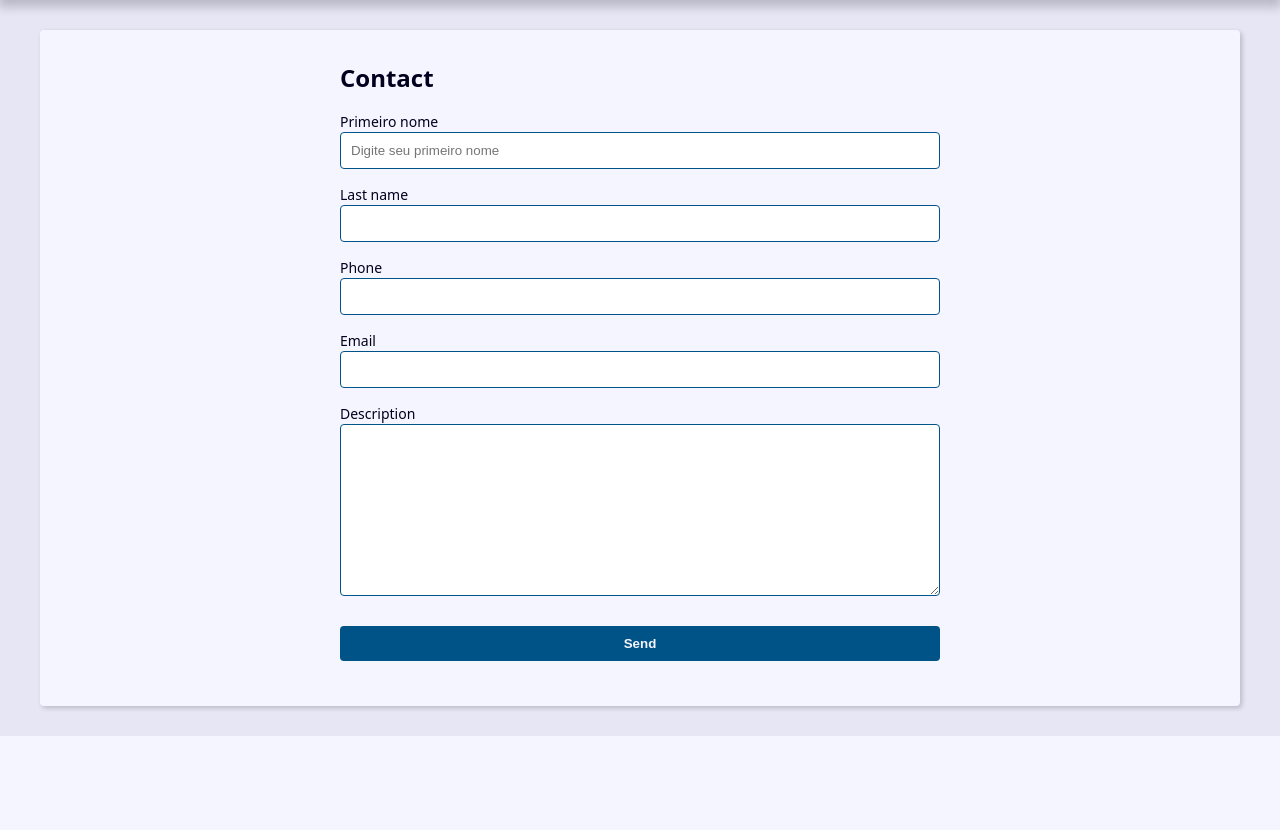
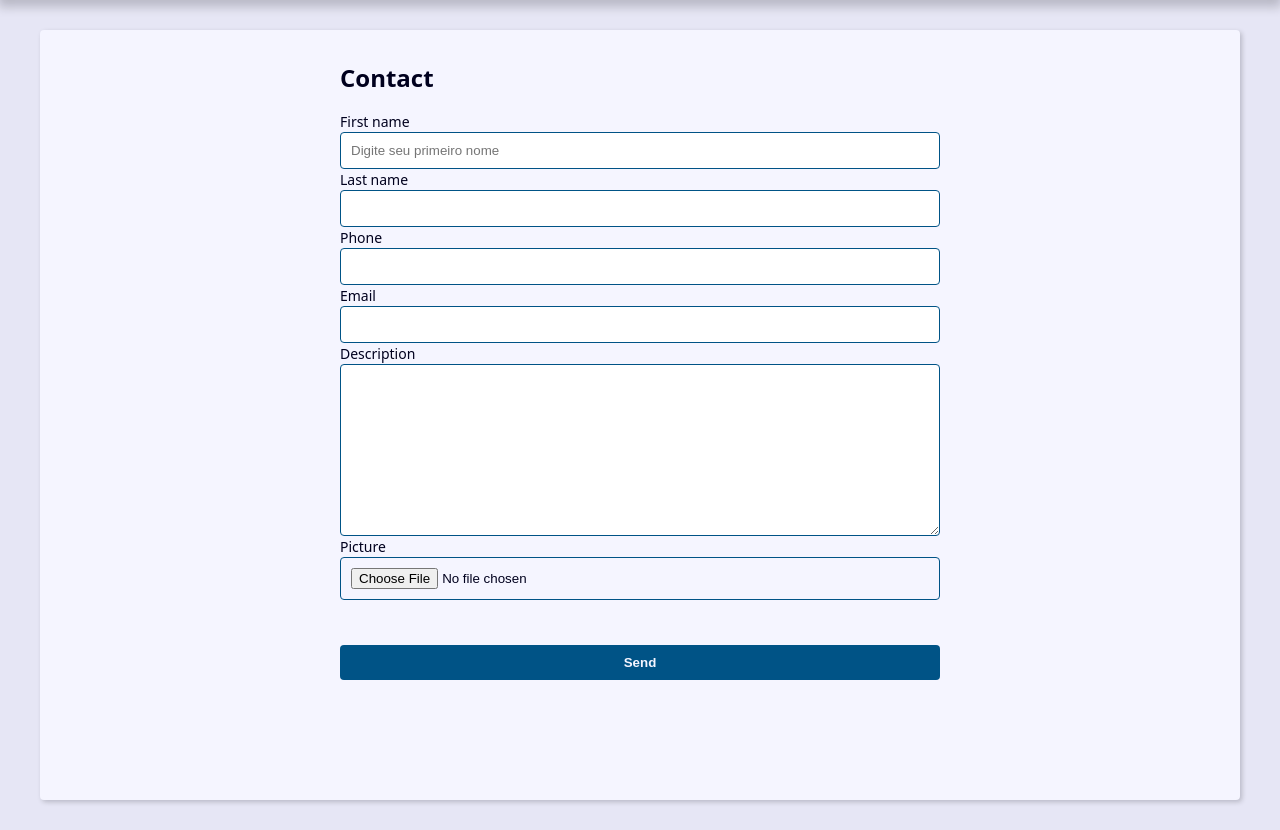
Before and after one commit to davidtanaka/projeto-agenda-django-23, a Django app: page /contact/create/ in a window 1280 px wide. Shown: the part 239-1069 px from the top of the page. Before the commit the page ends 975 px from the top, so only its background shows below. Run offline with Django 4.2, Linux system fonts and the light colour scheme.

Commit message:
Trabalhando com ImageField no template e nos forms

```diff
--- a/contact/forms.py
+++ b/contact/forms.py
@@ -4,15 +4,18 @@
 from . import models
 
 class ContactForm(forms.ModelForm):
+    picture = forms.ImageField(
+        widget=forms.FileInput(
+            attrs={
+                'accept': 'image/*'
+            }
+        )
+    )
     first_name = forms.CharField(
         widget=forms.TextInput(
             attrs={
                 'placeholder': 'Digite seu primeiro nome'
-            }
-        ),
-        label='Primeiro nome',
-        help_text='Texto de ajuda para seu usuário'
-    )
+            }))
     def __init__(self, *args, **kwargs):
         super().__init__(*args, **kwargs)
 
@@ -23,7 +26,8 @@
     class Meta:
         model = models.Contact
         fields = 'first_name', 'last_name', 'phone',\
-                'email', 'description', 'phone'
+                'email', 'description', 'phone',\
+                'picture'
         widgets = {
             'first_name': forms.TextInput(
                 attrs={
--- a/contact/templates/contact/contact.html
+++ b/contact/templates/contact/contact.html
@@ -13,6 +13,11 @@
     <p><b>Description: </b>{{ contact.description }}</p>
     <p><b>Category: </b>{{ contact.category.name }}</p>
 
+    {% if contact.picture %}
+    <p>
+      <img src="{{ contact.picture.url }}" alt="{{ contact.first_name }} {{ contact.last_name }}">
+    </p>
+    {% endif %}
 
 
   <div class="contact-links">
--- a/contact/templates/contact/create.html
+++ b/contact/templates/contact/create.html
@@ -20,8 +20,15 @@
             {{ field }}
 
             {{ field.errors }}
+
+            {% endfor %}
           </div>
-        {% endfor %}
+
+          {% if field.name == 'picture' and field.value.url %}
+          <div class="form-group">
+            <img src="{{ field.value.url }}" alt="">
+            <p>Essa é a imagem</p>
+          {% endif %}
       </div>
 
 
--- a/contact/views/contact_forms.py
+++ b/contact/views/contact_forms.py
@@ -8,7 +8,7 @@
     form_action = reverse('contact:create')
 
     if request.method == 'POST':
-        form = ContactForm(request.POST)
+        form = ContactForm(request.POST, request.FILES)
 
         context = {
             'form': form,
@@ -44,7 +44,7 @@
     form_action = reverse('contact:update', args=(contact_id,))
 
     if request.method == 'POST':
-        form = ContactForm(request.POST, instance=contact)
+        form = ContactForm(request.POST, request.FILES, instance=contact)
 
         context = {
             'form': form,
```
